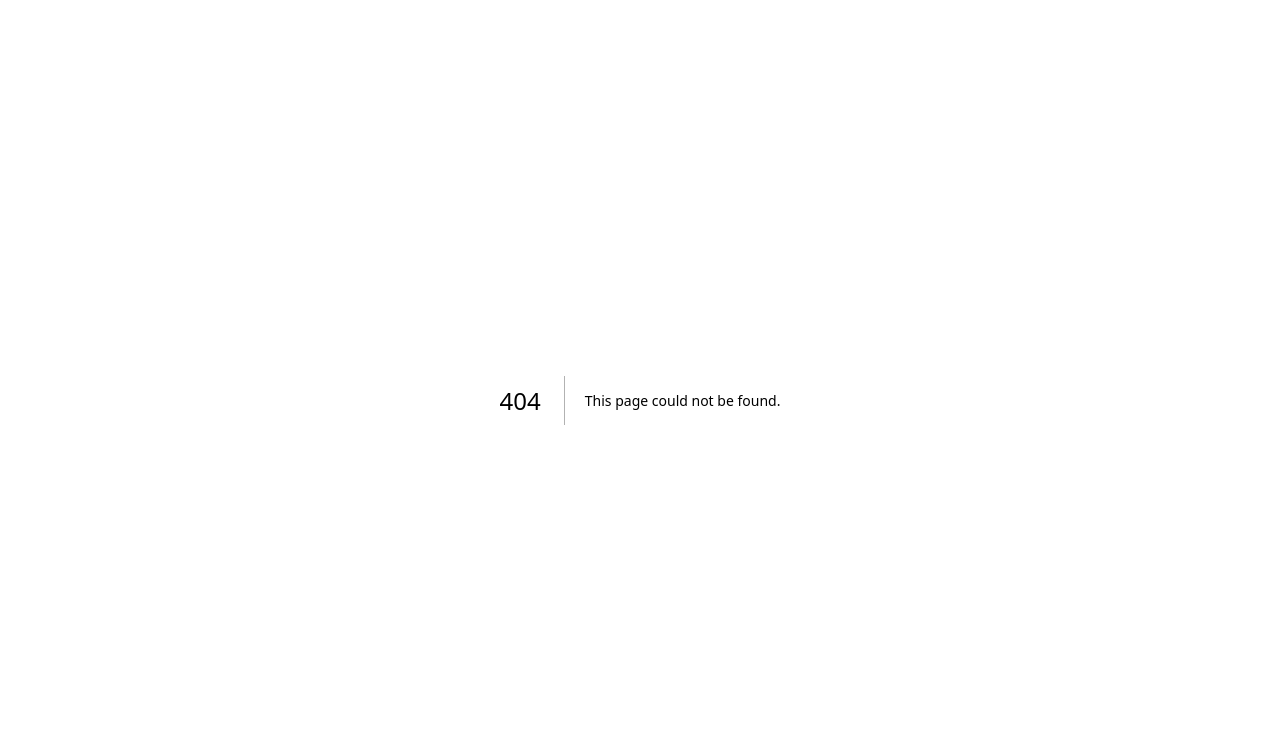
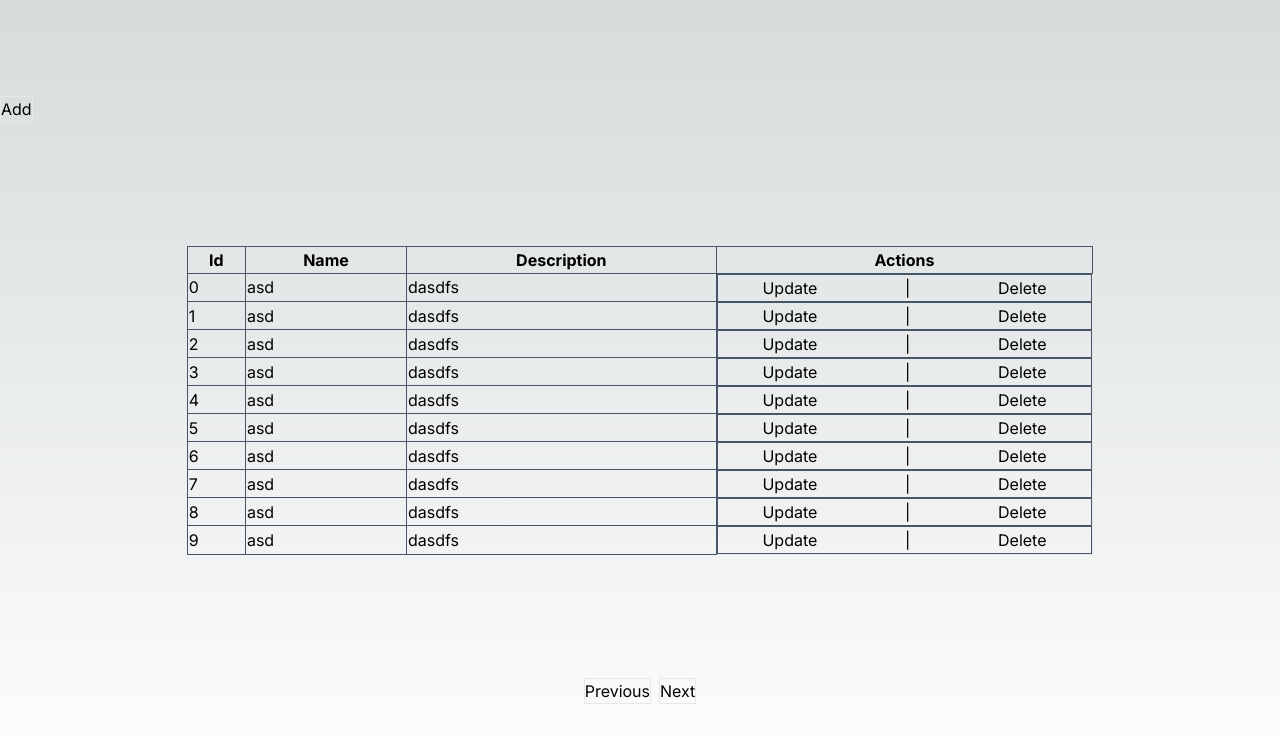
Before and after one commit to SaNch0sE/job-ai-helper, a Next.js app: page /previous-jobs in a window 1280 px wide. Before the commit this address had no page. Shown: the top 736 px of the page. Built offline with nearby package versions, Linux system fonts and the light colour scheme.

Commit message:
feat: wireframe for future page

```diff
--- /dev/null
+++ b/src/app/previous-jobs/page.tsx
@@ -0,0 +1,42 @@
+export default function PreviousJobs() {
+  const genContent = () => {
+    let content = [];
+    for (let i = 0; i < 10; i++) {
+      content.push(<tr key={i}>
+        <td className="border border-slate-600">{i}</td>
+        <td className="border border-slate-600">asd</td>
+        <td className="border border-slate-600">dasdfs</td>
+        <td className="flex flex-row justify-around border border-slate-600"><button>Update</button>|<button>Delete</button></td>
+      </tr>);
+    }
+    return content;
+  };
+
+  return (
+  <main className="flex min-h-screen flex-col items-center justify-between p-24 h-screen">
+    {/* Main navigation panel */}
+    <div className="flex flex-row flex-wrap gap-x-2 justify-start w-screen">
+      <button className="border">Add</button>
+    </div>
+    {/* Data table */}
+    <table className="border-collapse border w-5/6">
+      <thead>
+        <tr>
+          <th className="border border-slate-600">Id</th>
+          <th className="border border-slate-600">Name</th>
+          <th className="border border-slate-600">Description</th>
+          <th className="border border-slate-600">Actions</th>
+        </tr>
+      </thead>
+      <tbody>
+        {genContent()}
+      </tbody>
+    </table>
+    {/* Page navigation panel */}
+    <div className="flex flex-row flex-wrap gap-x-2 justify-evenly">
+      <button className="border">Previous</button>
+      <button className="border">Next</button>
+    </div>
+  </main>
+  );
+}
```
